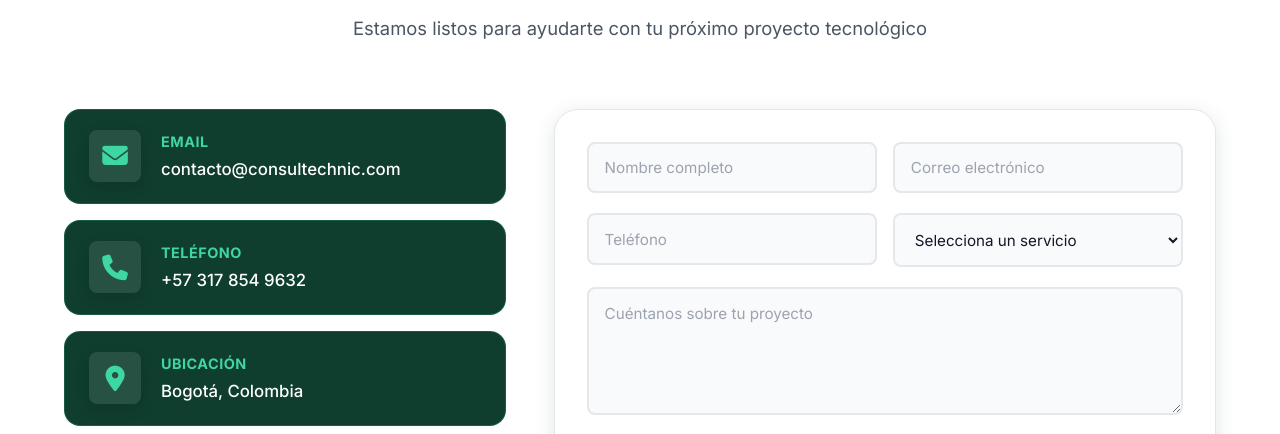
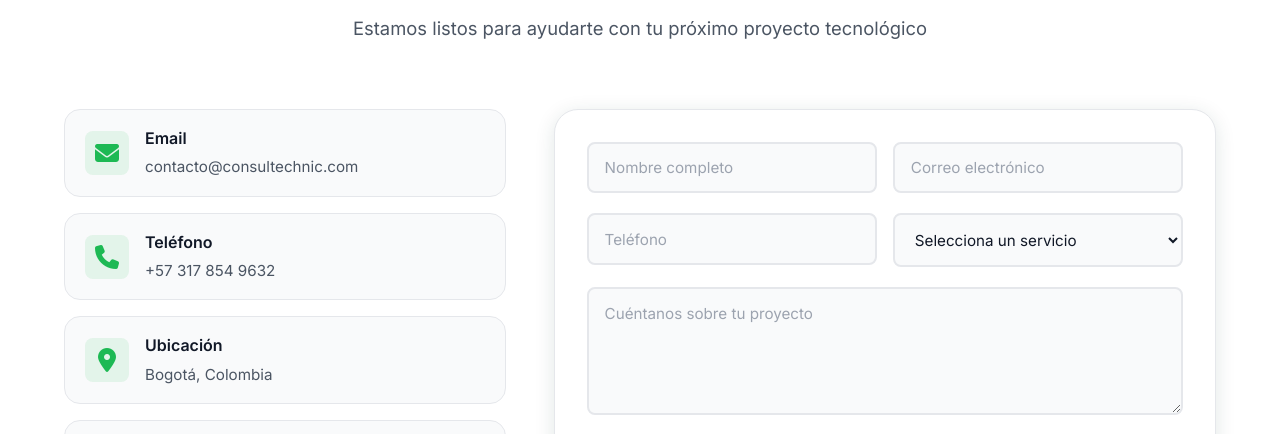
Before and after one commit to DevAngel0123/consultechnic-web, a website: page index.html in a window 1280 px wide. Shown: the part 3733-4167 px from the top of the page. Drawn offline with Linux system fonts and the light colour scheme; files that its build step writes are made by us from their sources; animation ran at ten frames a second.

Commit message:
Ajuste de datos de Contacto 2

```diff
--- a/assets/css/styles.css
+++ b/assets/css/styles.css
@@ -193,10 +193,8 @@ body {
     margin-top: 10px;
     opacity: 0;
     visibility: hidden;
-    display: none;
-    /* Changed from just hidden to display none for robustness */
     transform: translateY(10px);
-    transition: opacity 0.3s ease, transform 0.3s ease, visibility 0.3s ease;
+    transition: all 0.3s cubic-bezier(0.4, 0, 0.2, 1);
     box-shadow: 0 10px 40px rgba(0, 0, 0, 0.4);
     z-index: 1000;
 }
@@ -204,8 +202,6 @@ body {
 .nav-item-dropdown:hover .dropdown-menu {
     opacity: 1;
     visibility: visible;
-    display: block;
-    /* Force display on hover */
     transform: translateY(0);
 }
 
@@ -959,75 +955,43 @@ body {
 .contact-item {
     display: flex;
     align-items: center;
-    gap: 1.25rem;
-    padding: 1.25rem 1.5rem;
-    background: var(--primary);
+    gap: 1rem;
+    padding: 1rem 1.25rem;
+    background: var(--gray-50);
     border-radius: var(--radius-md);
-    border: 1px solid rgba(62, 214, 162, 0.2);
-    transition: transform 0.3s ease, box-shadow 0.3s ease, border-color 0.3s ease, background 0.3s ease;
-    color: var(--white);
-    position: relative;
-    overflow: hidden;
-}
-
-.contact-item::after {
-    content: '';
-    position: absolute;
-    top: 0;
-    left: 0;
-    width: 100%;
-    height: 100%;
-    background: linear-gradient(135deg, rgba(62, 214, 162, 0.1) 0%, transparent 100%);
-    opacity: 0;
-    transition: opacity 0.3s ease;
+    border: var(--border);
+    transition: transform 0.3s ease, box-shadow 0.3s ease, border-color 0.3s ease;
 }
 
 .contact-item:hover {
-    transform: translateX(8px) translateY(-2px);
-    box-shadow: 0 15px 35px rgba(0, 0, 0, 0.2);
-    border-color: var(--accent);
-    background: #145A3A;
-}
-
-.contact-item:hover::after {
-    opacity: 1;
+    transform: translateX(8px);
+    box-shadow: var(--shadow-md);
+    border-color: rgba(62, 214, 162, 0.3);
 }
 
 .contact-item i {
-    font-size: 1.6rem;
-    color: var(--accent);
-    width: 52px;
-    height: 52px;
+    font-size: 1.5rem;
+    color: var(--primary-light);
+    width: 44px;
+    height: 44px;
     display: flex;
     align-items: center;
     justify-content: center;
-    background: rgba(255, 255, 255, 0.1);
+    background: rgba(29, 185, 84, 0.1);
     border-radius: var(--radius-sm);
     flex-shrink: 0;
-    transition: all 0.3s ease;
-    box-shadow: 0 5px 15px rgba(0, 0, 0, 0.1);
-}
-
-.contact-item:hover i {
-    transform: scale(1.1);
-    background: var(--accent);
-    color: var(--primary);
-    box-shadow: 0 0 20px var(--accent-glow);
 }
 
 .contact-item h3 {
-    font-size: 0.9rem;
-    margin-bottom: 0.2rem;
-    color: var(--accent);
-    font-weight: 700;
-    text-transform: uppercase;
-    letter-spacing: 0.5px;
+    font-size: 1rem;
+    margin-bottom: 0.25rem;
+    color: var(--text-primary);
+    font-weight: 600;
 }
 
 .contact-item p {
-    color: var(--white);
-    font-size: 1.05rem;
-    font-weight: 500;
+    color: var(--text-secondary);
+    font-size: 0.95rem;
 }
 
 .contact-form {
--- a/index.html
+++ b/index.html
@@ -7,7 +7,7 @@
     <title>Consultechnic - Soluciones Tecnológicas Profesionales</title>
     <meta name="description"
         content="Empresa de tecnología especializada en servicios Microsoft, licenciamiento, venta de hardware y software, y desarrollo con Power Platform">
-    <link rel="stylesheet" href="assets/css/styles.css?v=1.1">
+    <link rel="stylesheet" href="assets/css/styles.css">
     <link href="https://fonts.googleapis.com/css2?family=Inter:wght@300;400;500;600;700;800&display=swap"
         rel="stylesheet">
     <link rel="stylesheet" href="assets/fontawesome/css/all.min.css">
```
Also changed, not shown: assets/portfolio-export.html (+34 -11 lines), paginas/hardware-software.html (+1 -1 lines), paginas/licenciamiento.html (+1 -1 lines), paginas/power-platform.html (+9 -5 lines), paginas/soluciones-microsoft.html (+9 -5 lines).
